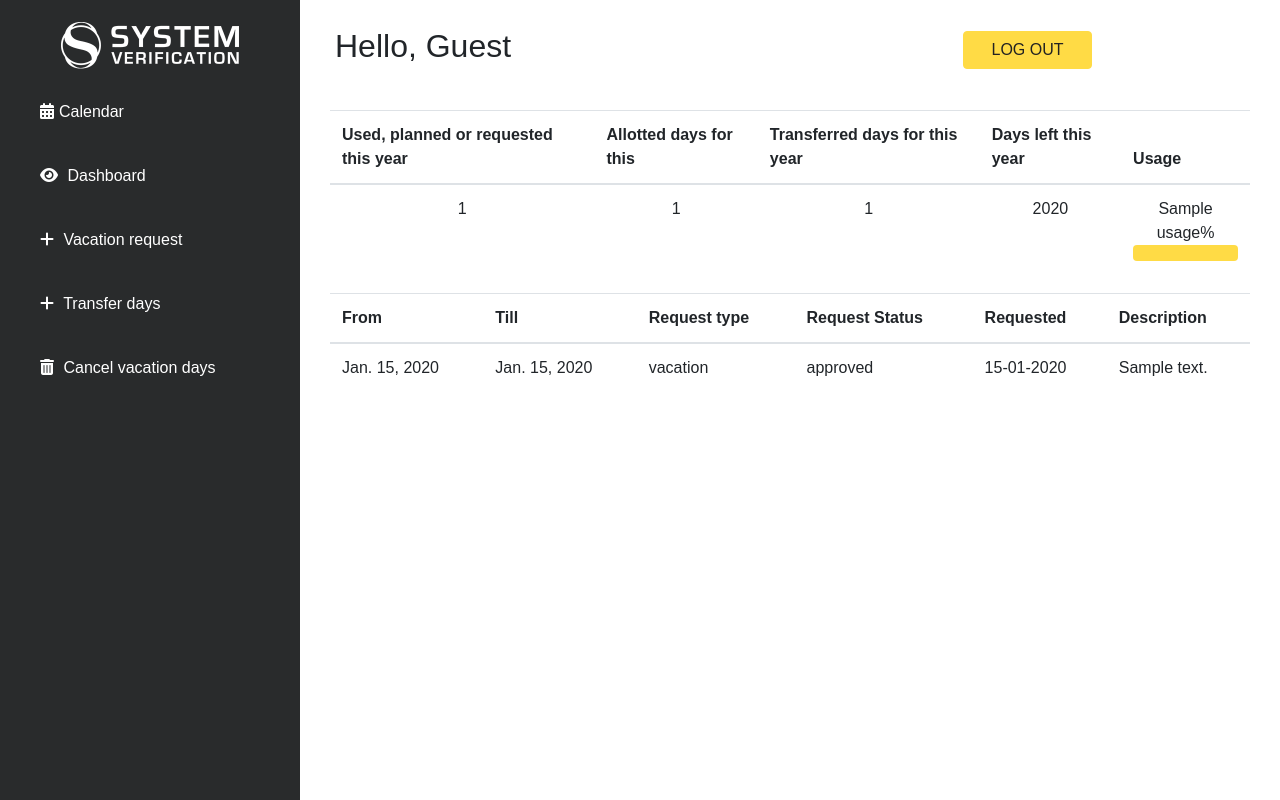
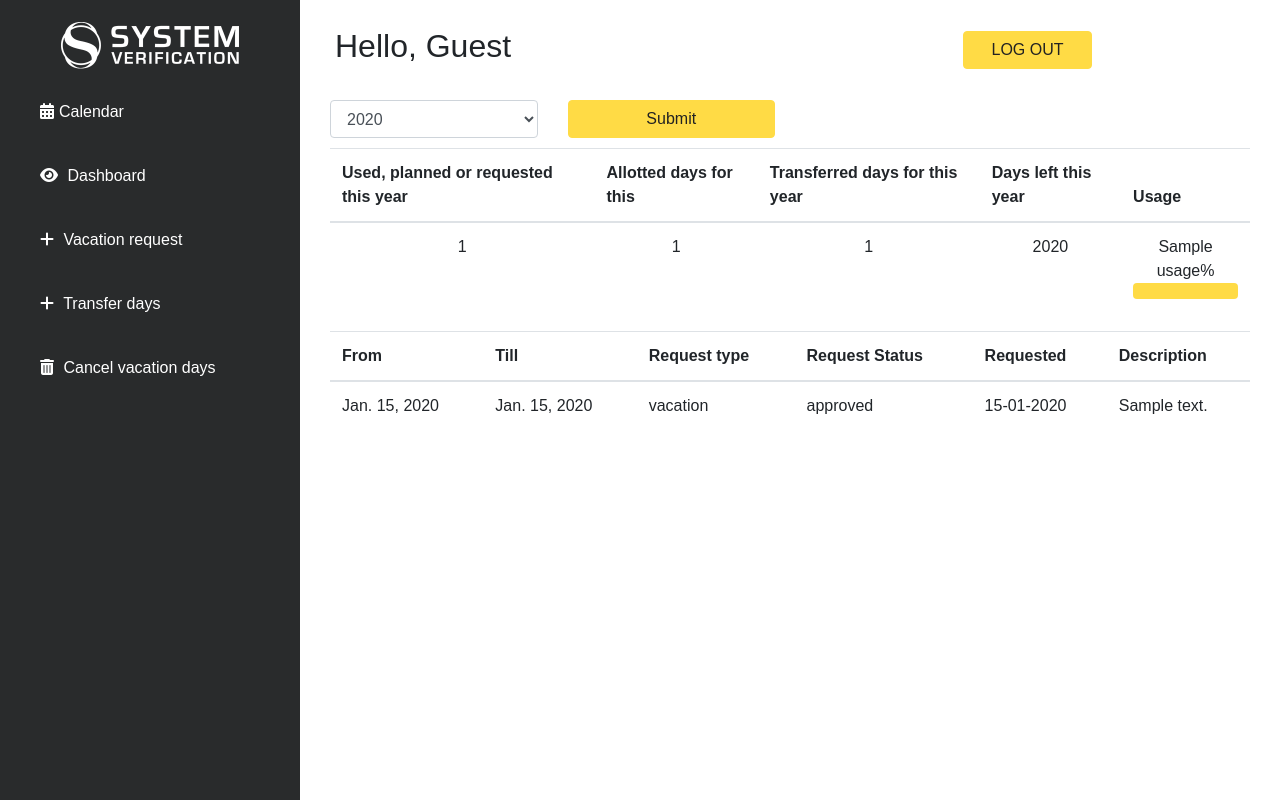
Before and after one commit to Daria200/vacation_calendar, a Django app: template templates/employee_view/dashboard.html in a window 1280 px wide. Run offline with Django 3.2, Linux system fonts and the light colour scheme; tables that the repository leaves empty hold one stand-in row (values such as "Sample post"); the template is opened without the code that fills it: values that come from a table or form of the project are taken from there, most other values are stand-ins (such as "Sample title", 1, 10 or a date in 2020); some libraries are stand-ins or nearby versions.

Commit message:
displaying year in the dashboard

```diff
--- a/calendarapp/views.py
+++ b/calendarapp/views.py
@@ -73,5 +73,7 @@ def dashboard(request):
         "num_of_transferred_days": num_of_transferred_days,
         "days_left_this_year": days_left_this_year,
         "usage": usage,
+        "years": [2022, 2023, 2024],
+        "current_year": current_year,
     }
     return render(request, "employee_view/dashboard.html", context)
--- a/templates/employee_view/dashboard.html
+++ b/templates/employee_view/dashboard.html
@@ -1,12 +1,27 @@
 {% extends 'employee_view/base.html' %} {% block content %}
-<!-- <div class="container">
-    <h2>Here you will see</h2>
-    <h3>Approved days</h3>
-    <h3>Pending days</h3>
-    <h3>your public holidays</h3>
-    <h3>How many days you can use this year</h3>
-</div> -->
 <div class="container">
+  <div class="container">
+    <form action="">
+      <div class="row">
+        <div class="col-md-3 align-self-center">
+          <select name="year" class="form-control">
+            <option selected="true" disabled="disabled">
+              {{current_year}}
+            </option>
+            {% for  year in years %}
+            <option value="{{ year }}">{{ year }}</option>
+            {% endfor %}
+          </select>
+        </div>
+        <div class="col-md-3 align-self-center">
+          <button class="btn btn-secondary btn-block" type="submit">
+            Submit
+          </button>
+        </div>
+      </div>
+    </form>
+  </div>
+
   <div class="container">
     <table class="table" style="margin: 10px 0 20px 0">
       <thead>
```
